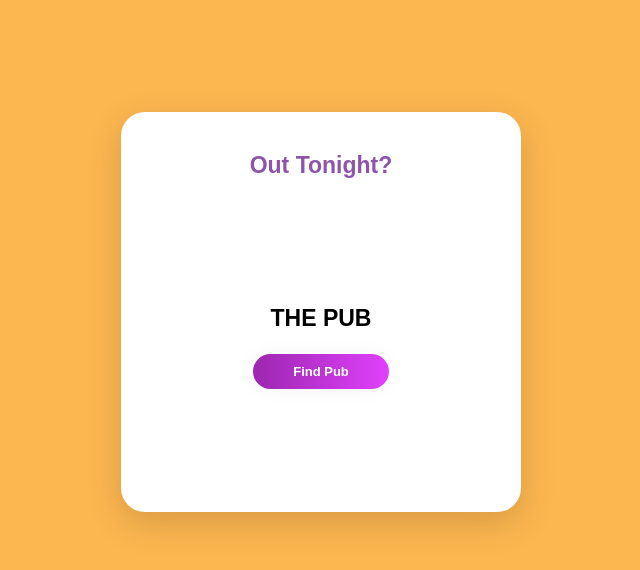
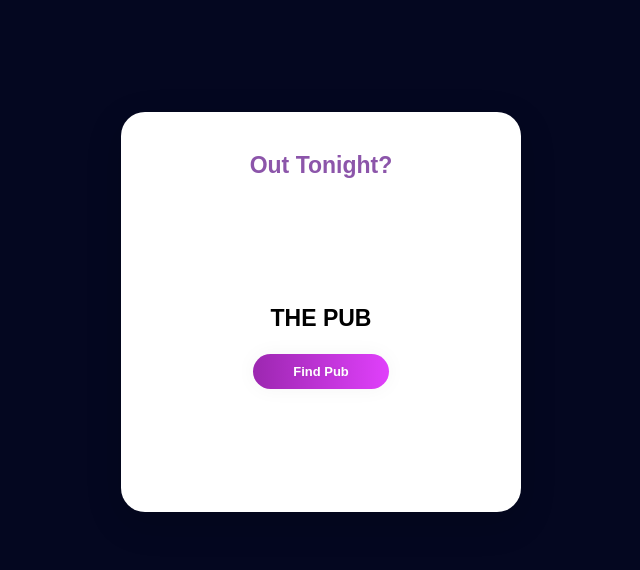
Before and after one commit to PadraigHawkins/Findapub, a plain HTML site: page index.html in a window 1280 px wide. Shown: the whole page, without its empty margins (319-959 px from the left). Drawn offline with Linux system fonts and the light colour scheme.

Commit message:
Update style.css

```diff
--- a/style.css
+++ b/style.css
@@ -1,6 +1,6 @@
 
  body {
-        background-color: #FDB750;
+        background-color: #040720;
         font-family: 'Ubuntu', sans-serif;
     }
 
```
